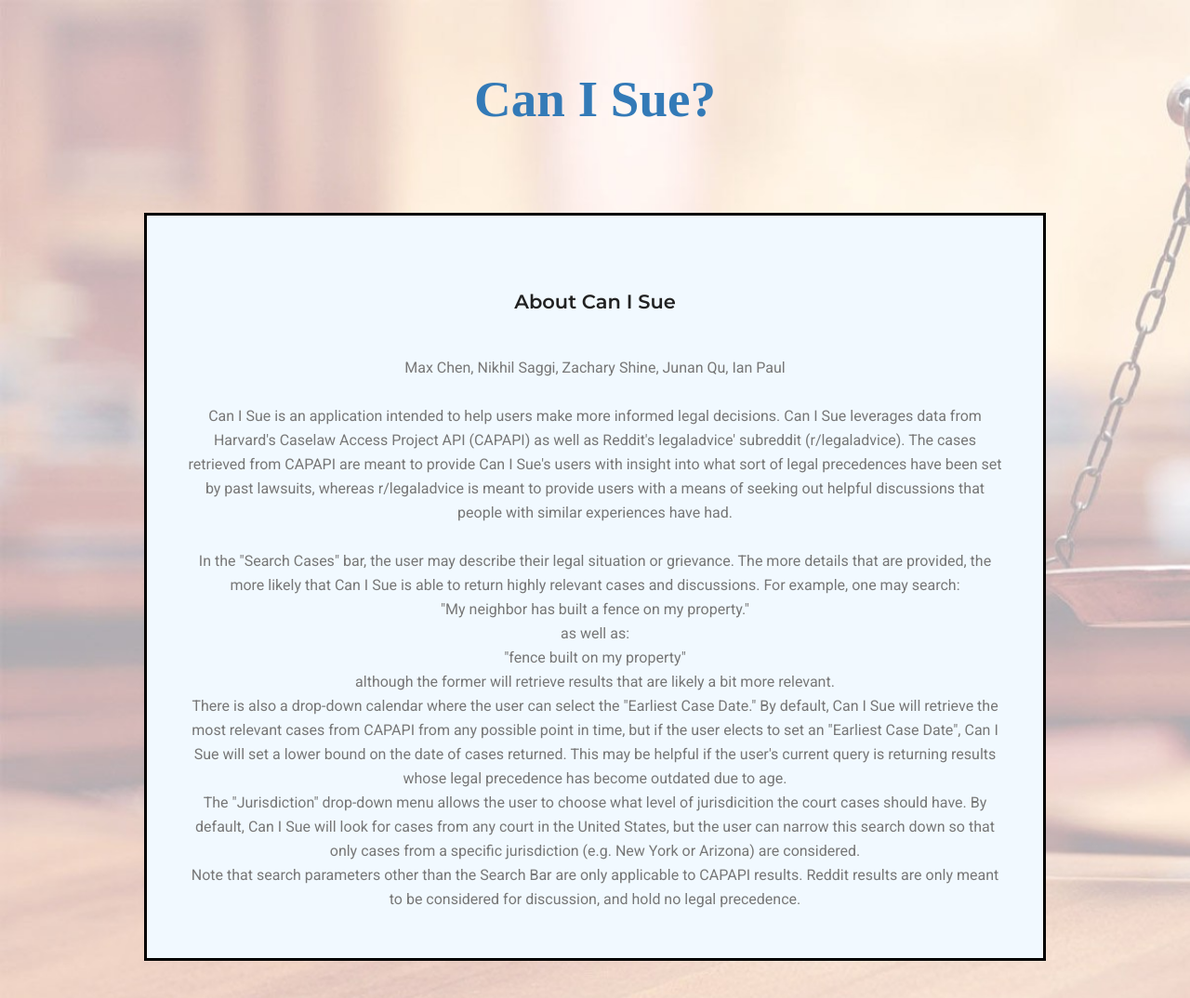
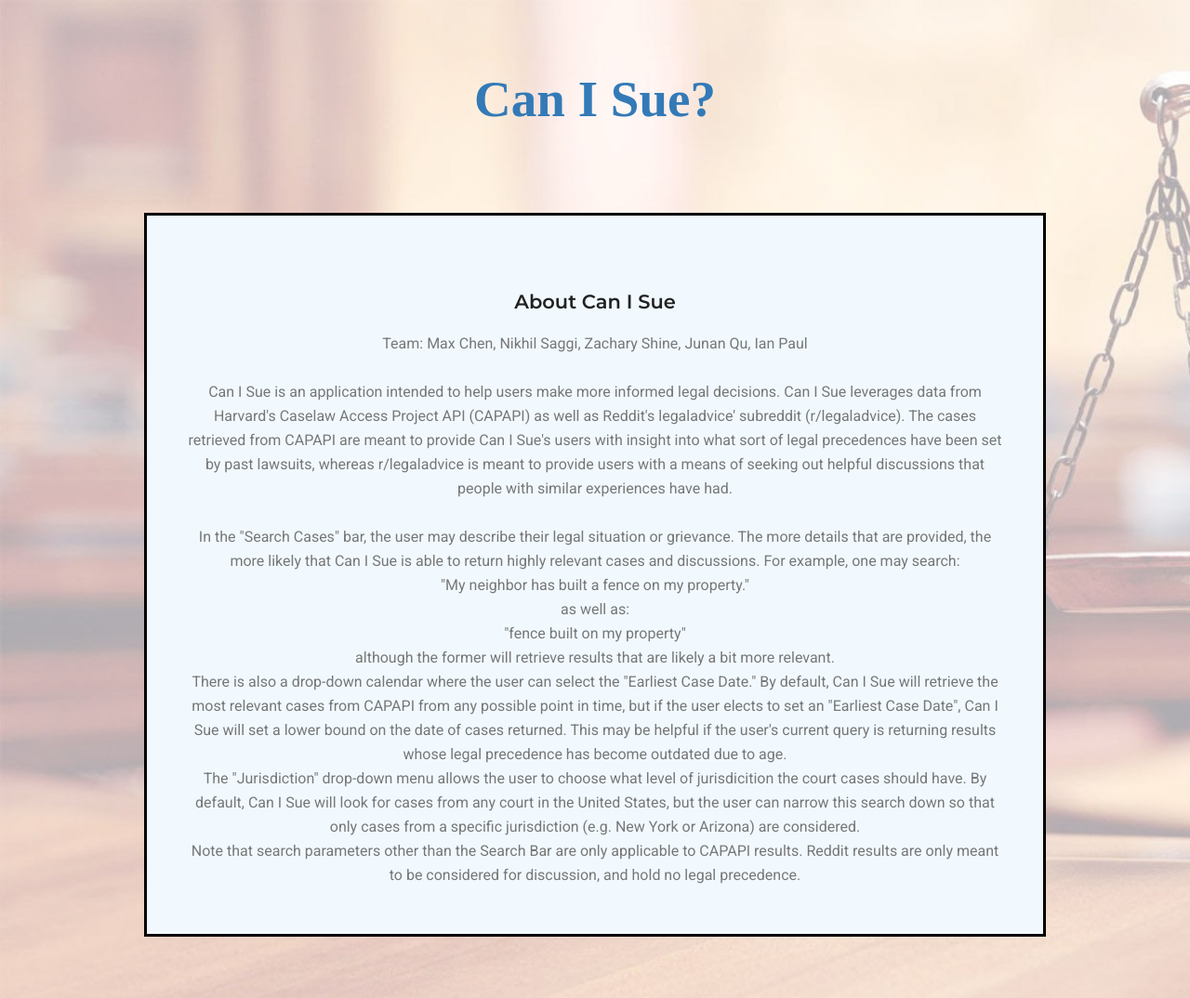
Before and after one commit to JunanQu/CanISue, a Flask app: page /about in a window 1280 px wide. Shown: the top 1074 px of the page at 93% size. Run offline with Flask 2, Linux system fonts and the light colour scheme; parts of the project's set-up code (start-up, migrations or seed data) failed here and were passed over; some libraries are stand-ins or nearby versions.

Commit message:
Modify about

```diff
--- a/app/templates/about.html
+++ b/app/templates/about.html
@@ -26,8 +26,8 @@
   </form>
   <div class="container full-width" style="text-align: center; width:1000px; max-width:1000px;">
     <div class="feature-item" style="border-color:black;border-style: solid; margin-bottom: 10px;">
-      <h4>About Can I Sue</h4><br>
-      <p>Max Chen, Nikhil Saggi, Zachary Shine, Junan Qu, Ian Paul</p><br>
+      <h4>About Can I Sue</h4>
+      <p>Team: Max Chen, Nikhil Saggi, Zachary Shine, Junan Qu, Ian Paul</p><br>
       <p>
         Can I Sue is an application intended to help users make more informed legal decisions.
         Can I Sue leverages data from Harvard's Caselaw Access Project API (CAPAPI) as well as Reddit's legaladvice'
```
